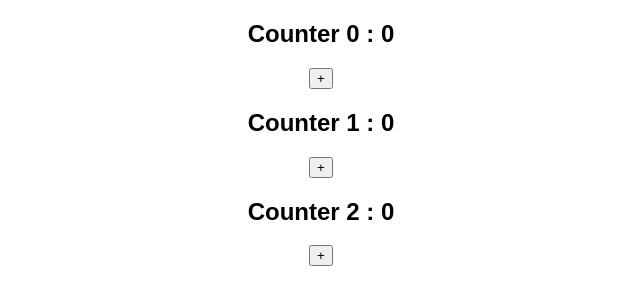
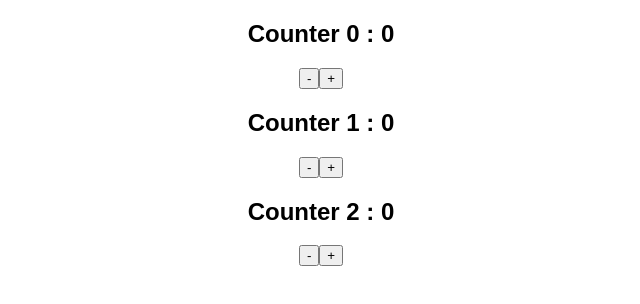
Before and after one commit to sistatress/Count-App, a React (Create React App) app: page / in a window 1280 px wide. Shown: the top 304 px of the page, without its empty margins (319-959 px from the left). Built offline with nearby package versions, Linux system fonts and the light colour scheme.

Commit message:
Decrement Counters - Function subtract add to App to decrement counters values. - App run : ok

```diff
--- a/src/App.js
+++ b/src/App.js
@@ -3,30 +3,55 @@ import "./styles.css";
 import Counter from "./Components/Counter";
 
 const App = () => {
-  const [counters, setCounts] = useState([{ id: 0, value: 0 },{ id: 1, value: 0 }, { id: 2, value: 0 }]); // Use by App
+  const [counters, setCounts] = useState([
+    { id: 0, value: 0 },
+    { id: 1, value: 0 },
+    { id: 2, value: 0 }
+  ]); // Use by App
 
   // Increment counter
-  const add = (id,value) => {
-
+  const add = (id, value) => {
     const result = value + 1;
     // Find the counter
-    const counterIndex = counters.findIndex(counterElement => counterElement.id === id)
+    const counterIndex = counters.findIndex(
+      (counterElement) => counterElement.id === id
+    );
     // Copy of the counters array
-    const newCounters = [...counters]
+    const newCounters = [...counters];
     // Udate the counter value
-    newCounters[counterIndex] = {...newCounters[counterIndex], value:result}
+    newCounters[counterIndex] = { ...newCounters[counterIndex], value: result };
     // Set counters state
-    setCounts(newCounters)
+    setCounts(newCounters);
+  };
+
+  // Decrement counter
+  const subtract = (id, value) => {
+    const result = value - 1;
+    // Find the counter
+    const counterIndex = counters.findIndex(
+      (counterElement) => counterElement.id === id
+    );
+    // Copy of the counters array
+    const newCounters = [...counters];
+    // Udate the counter value
+    newCounters[counterIndex] = { ...newCounters[counterIndex], value: result };
+    // Set counters state
+    setCounts(newCounters);
   };
 
   const showCounts = (element, index) => {
     //console.log(`element id: ${element.id} value: ${element.value} index: ${index}`)
     return (
       <div key={index}>
-        <Counter id={element.id} value={element.value} onAdd={add} />
+        <Counter
+          id={element.id}
+          value={element.value}
+          onAdd={add}
+          onSubtract={subtract}
+        />
       </div>
-    )
-  }
+    );
+  };
   console.log(`[Render App]`);
 
   return (
--- a/src/Components/Counter.js
+++ b/src/Components/Counter.js
@@ -1,16 +1,17 @@
 import React, { useEffect } from "react";
 
-const Counter = ({ id, value, onAdd }) => {
+const Counter = ({ id, value, onAdd, onSubtract }) => {
   useEffect(() => {
     console.log(`Counter Effect id ${id}`);
-  }, [value,id]);
+  }, [value, id]);
   console.log(`Counter render`);
   return (
     <div>
       <h2>
         Counter {id} : {value}
       </h2>
-      <button onClick={() => onAdd(id,value)}>+</button>
+      <button onClick={() => onSubtract(id, value)}>-</button>
+      <button onClick={() => onAdd(id, value)}>+</button>
     </div>
   );
 };
```
